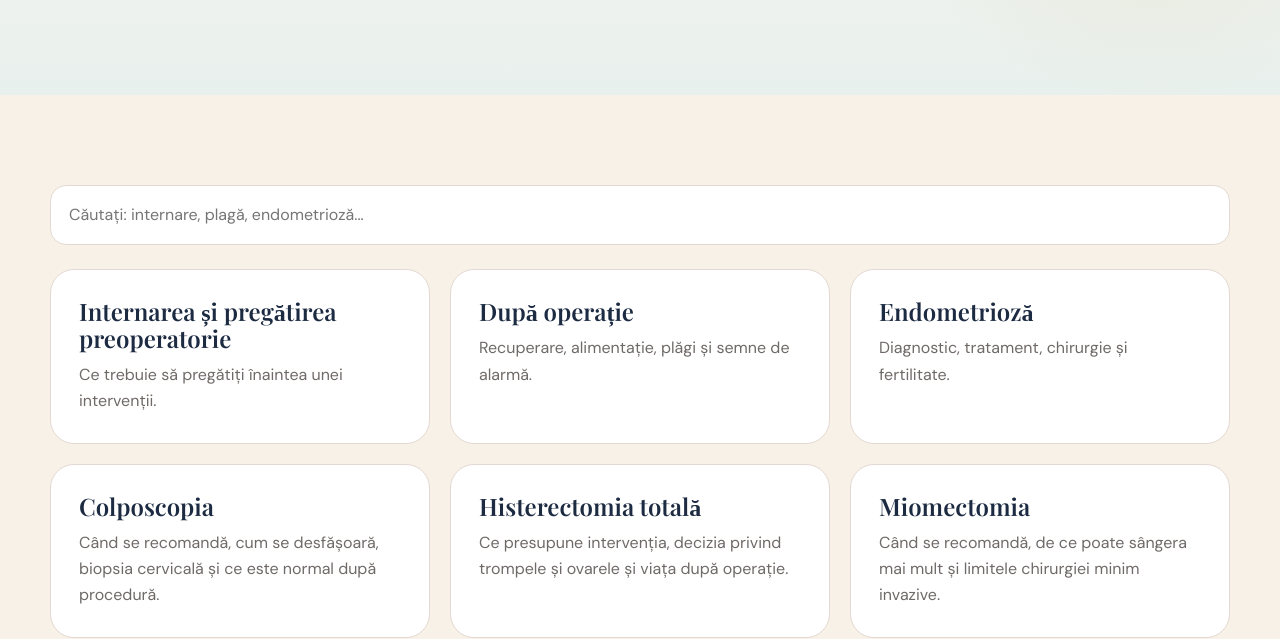
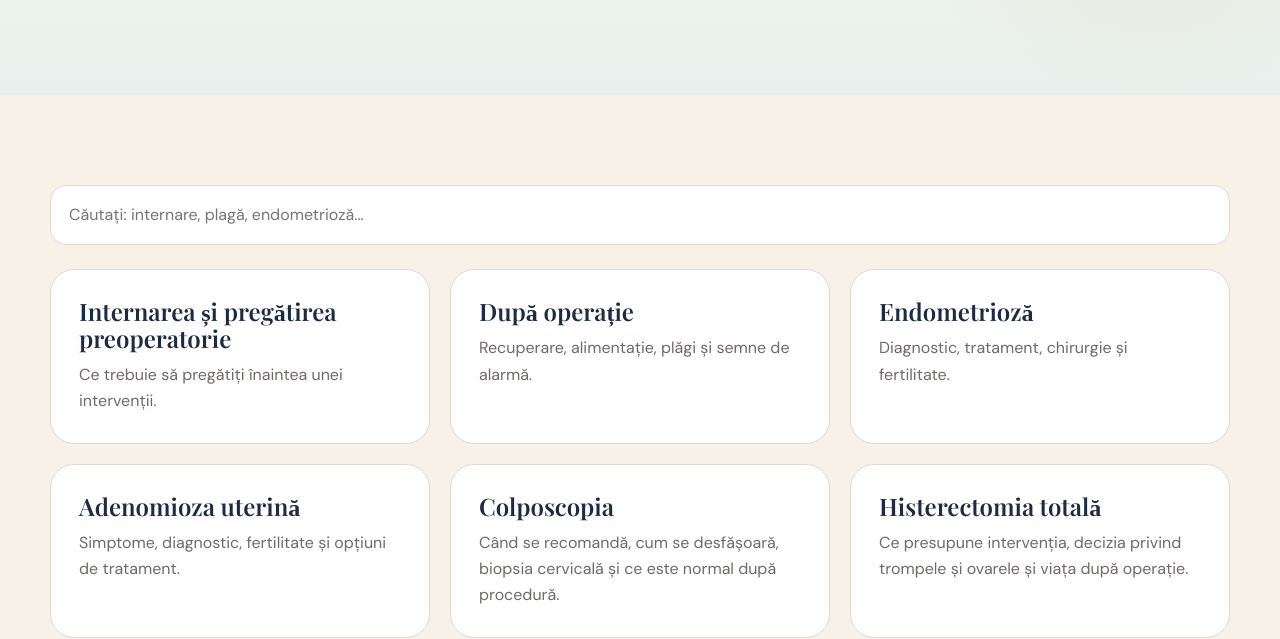
Before and after one commit to MAndrei1234/dr-andrei-manu-site, a plain HTML site: page resurse.html in a window 1280 px wide. Shown: the part 334-973 px from the top of the page. Drawn offline with nearby package versions, Linux system fonts and the light colour scheme.

Commit message:
Add adenomyosis guide to patient library

```diff
--- a/resurse.html
+++ b/resurse.html
@@ -4,6 +4,7 @@
 <a class="card" data-search="internare operatie preoperator analize bagaj" href="internare.html"><h3>Internarea și pregătirea preoperatorie</h3><p>Ce trebuie să pregătiți înaintea unei intervenții.</p></a>
 <a class="card" data-search="dupa operatie externare recuperare plaga constipatie balonare" href="dupa-operatie.html"><h3>După operație</h3><p>Recuperare, alimentație, plăgi și semne de alarmă.</p></a>
 <a class="card" data-search="endometrioza fertilitate durere" href="endometrioza.html"><h3>Endometrioză</h3><p>Diagnostic, tratament, chirurgie și fertilitate.</p></a>
+<a class="card" data-search="adenomioza adenomiom uter menstruatie durere sangerare fertilitate" href="adenomioza.html"><h3>Adenomioza uterină</h3><p>Simptome, diagnostic, fertilitate și opțiuni de tratament.</p></a>
 <a class="card" data-search="colposcopie hpv papanicolau citologie col uterin biopsie cin hsil lsil" href="colposcopie.html"><h3>Colposcopia</h3><p>Când se recomandă, cum se desfășoară, biopsia cervicală și ce este normal după procedură.</p></a>
 <a class="card" data-search="histerectomie uter col trompe ovare sexualitate menopauza" href="histerectomie.html"><h3>Histerectomia totală</h3><p>Ce presupune intervenția, decizia privind trompele și ovarele și viața după operație.</p></a>
 <a class="card" data-search="miomectomie fibrom uterin laparoscopie sangerare fertilitate" href="miomectomie.html"><h3>Miomectomia</h3><p>Când se recomandă, de ce poate sângera mai mult și limitele chirurgiei minim invazive.</p></a>
```
